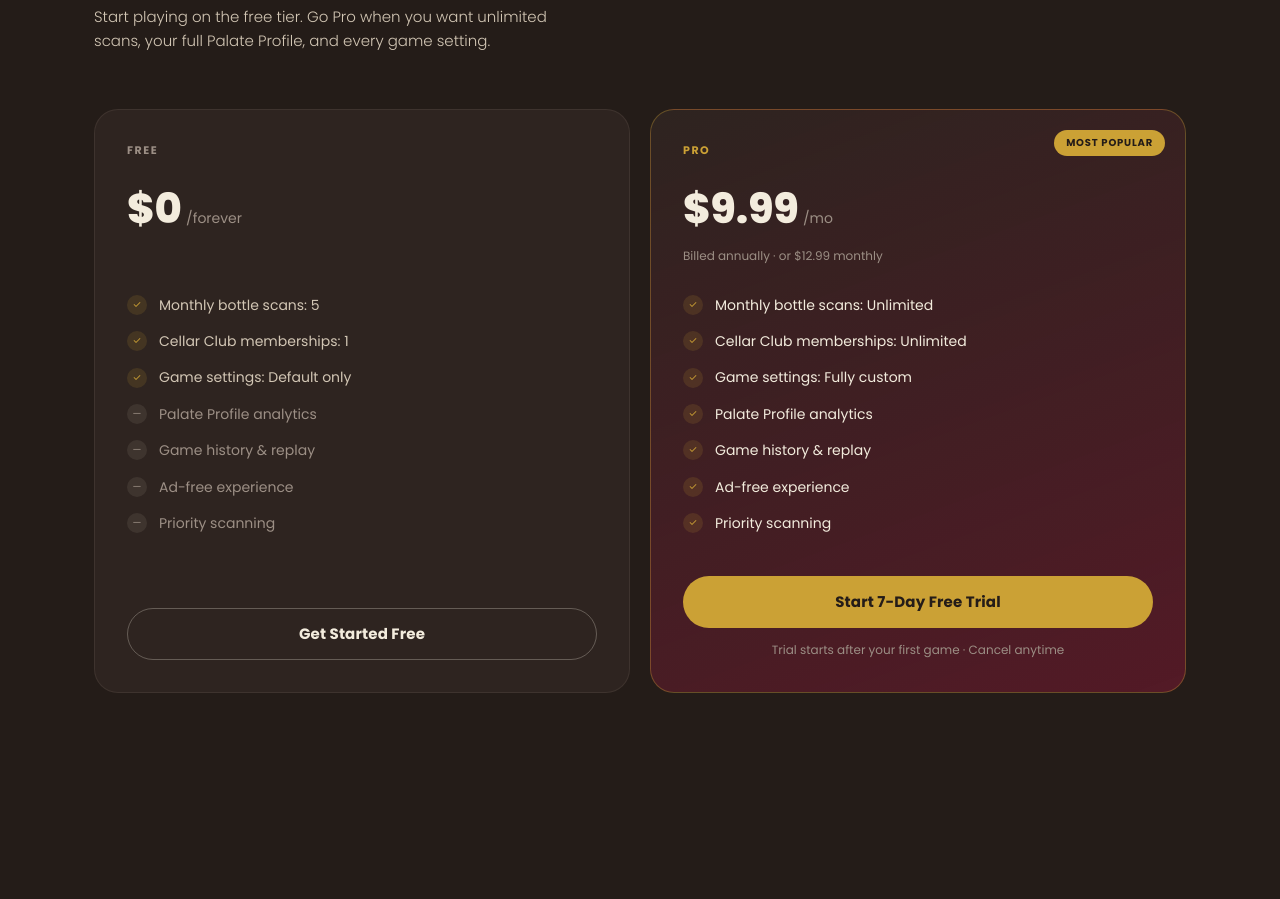
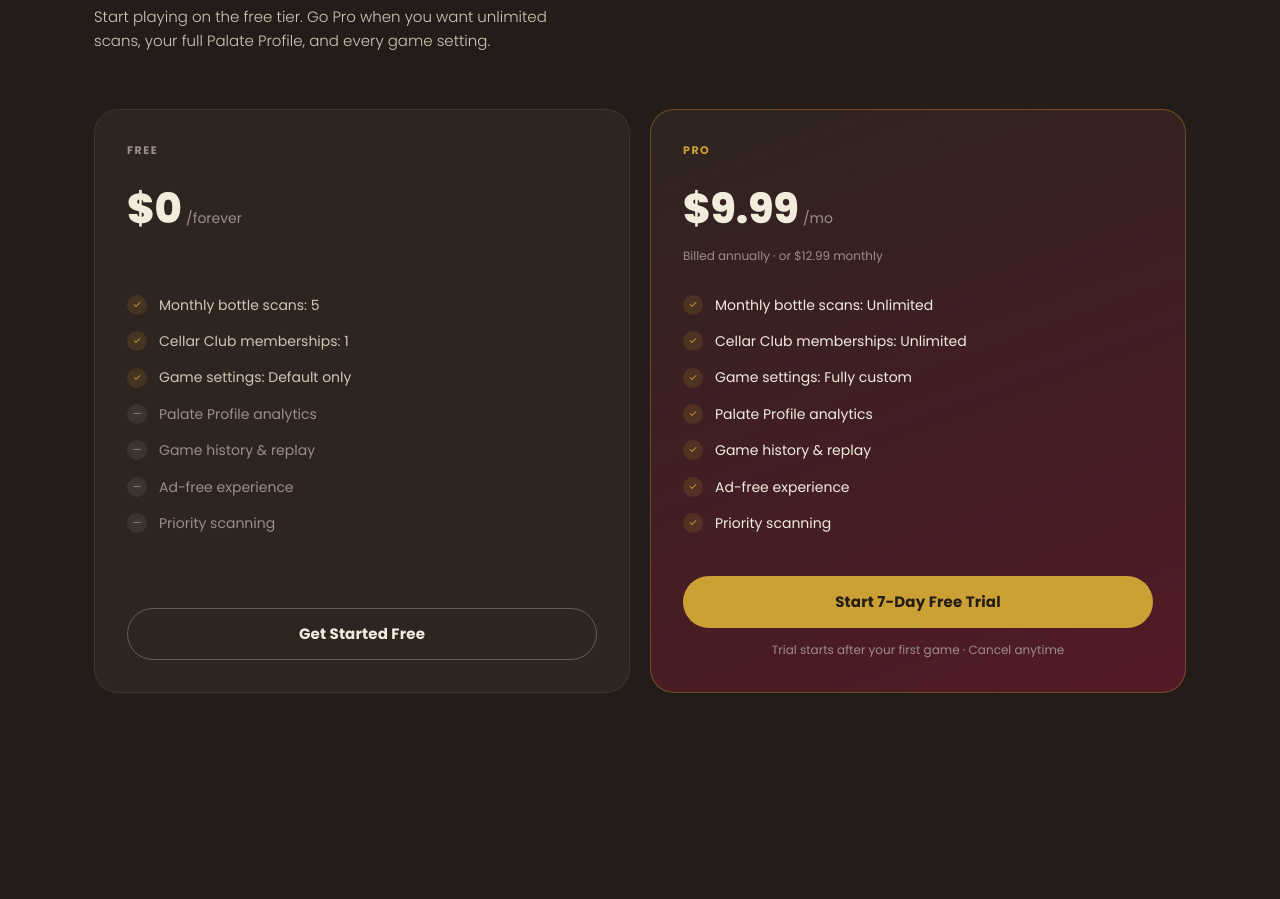
Before and after one commit to miczagami/cincin_www, a plain HTML site: page public/index.html in a window 1280 px wide. Shown: the part 2469-3368 px from the top of the page. Drawn offline with Linux system fonts and the light colour scheme.

Commit message:
Drop the unverified Most Popular badge and stale editing notes
From QA of #6: the Pro card's "Most Popular" badge is a popularity claim
the closed beta can't back, so it goes too. The README no longer tells
editors to update stats and testimonials that are gone, and two colour
tokens only the testimonials used are removed.

Refs #6

Co-Authored-By: Claude Opus 5.5 <noreply@anthropic.com>
Claude-Session: https://claude.ai/code/session_01XJ5K73MALVMRUdd6ZZE3Ja

```diff
--- a/public/index.html
+++ b/public/index.html
@@ -72,12 +72,10 @@
       --cream: #F3ECDD;         /* headings */
       --cream-bg: #F0E6D2;      /* brand Cream — light surfaces */
       --gold: #CBA135;
-      --gold-ink: #8A6A12;      /* gold shifted darker for cream surfaces */
       --gold-dim: rgba(203,161,53,0.14);
       --gold-glow: rgba(203,161,53,0.35);
       --merlot: #63192B;
       --merlot-bright: #7A1F3B;
-      --merlot-light: #8C2F45;  /* merlot for cream surfaces */
       --wine: #B4475F;          /* merlot that reads on espresso */
       --green: #8FBF7A;
       --red: #E8796B;
@@ -424,12 +422,6 @@
       background: linear-gradient(160deg, var(--card) 0%, rgba(99,25,43,0.75) 100%);
       border-color: rgba(203,161,53,0.35);
     }
-    .price-popular {
-      position: absolute; top: 20px; right: 20px;
-      background: var(--gold); color: var(--espresso);
-      font-size: 10px; font-weight: 700; letter-spacing: 0.08em; text-transform: uppercase;
-      padding: 5px 12px; border-radius: 999px;
-    }
     .price-tier { font-size: 11px; font-weight: 700; letter-spacing: 0.14em; text-transform: uppercase; margin-bottom: 16px; color: var(--muted); }
     .price-card.pro .price-tier { color: var(--gold); }
     .price-amount { font-size: 2.6rem; font-weight: 800; color: var(--cream); }
@@ -763,7 +755,6 @@
         </div>
         <!-- Pro -->
         <div class="price-card pro reveal">
-          <div class="price-popular">Most Popular</div>
           <div class="price-tier">Pro</div>
           <div><span class="price-amount">$9.99</span> <span class="price-period">/mo</span></div>
           <div class="price-note">Billed annually · or $12.99 monthly</div>
```
Also changed, not shown: 1 other file.
